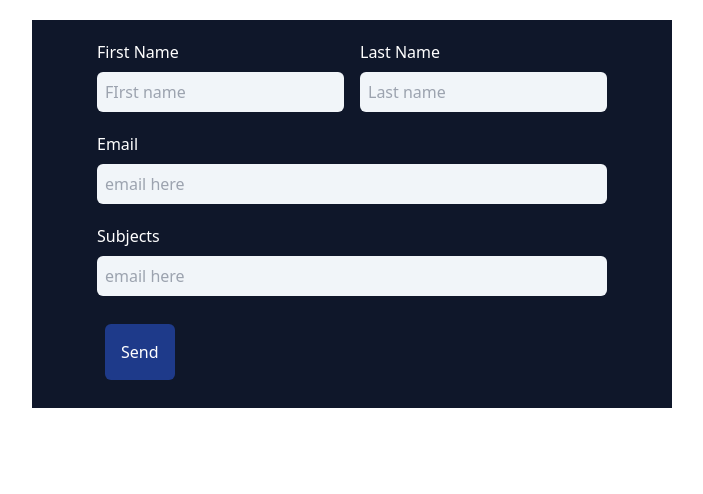
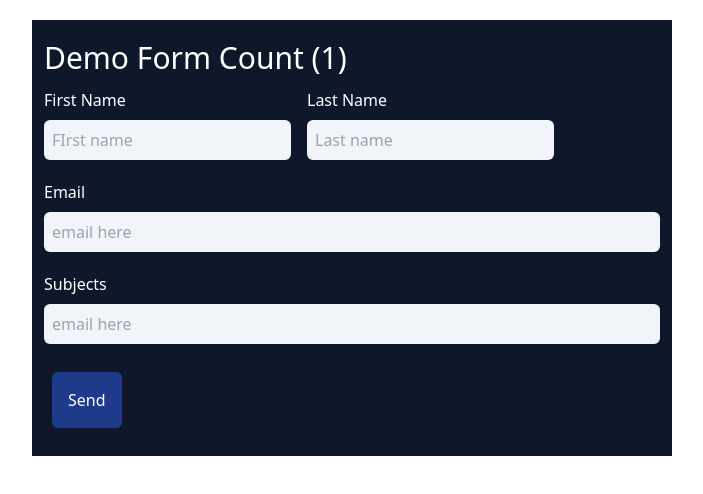
Before and after one commit to Desmond-netw/rhf-demo-1, a React (Vite) app: page / in a window 1280 px wide. Shown: the top 494 px of the page, without its empty margins (288-991 px from the left). Built offline with nearby package versions, Linux system fonts and the light colour scheme.

Commit message:
adde: a function to handle form sumit to the console

```diff
--- a/src/components/demoForm.tsx
+++ b/src/components/demoForm.tsx
@@ -2,16 +2,36 @@ import { useForm } from "react-hook-form";
 import { DevTool } from "@hookform/devtools";
 import "../index.css";
 
+let readerCount = 0;
+
+// form values type
+type formValues = {
+  firstname: string;
+  lastname: string;
+  email: string;
+  subject: string;
+};
+
 export const DemoForm = () => {
-  const form = useForm();
-  const { register, control } = form;
+  const form = useForm<formValues>();
+  const { register, control, handleSubmit } = form;
 
+  // on submit function
+  const onSubmit = (data: formValues) => {
+    console.log("Form Submited", data);
+  };
+
+  readerCount++;
   return (
     <>
       <div className=" w-100vw h-100vh flex justify-center py-5 align-middle my-0 mx-auto ">
-        <div className=" w-6/12 h-auto flex justify-center align-middle py-5 text-white bg-slate-900">
-          <form className=" w-auto flex flex-col gap-5">
-            <div className=" flex  gap-4 ">
+        <div className=" w-6/12 h-auto flex flex-col justify-center align-middle py-5 gap-3 px-3 text-white bg-slate-900">
+          <h1 className="text-3xl">Demo Form Count ({readerCount / 2}) </h1>
+          <form
+            onSubmit={handleSubmit(onSubmit)}
+            className=" w-auto flex flex-col gap-5"
+          >
+            <div className=" w-full flex flex-row  gap-4 ">
               {/* first name */}
               <div className="w-auto flex flex-col gap-2">
                 <label htmlFor="firstName">First Name</label>
```
